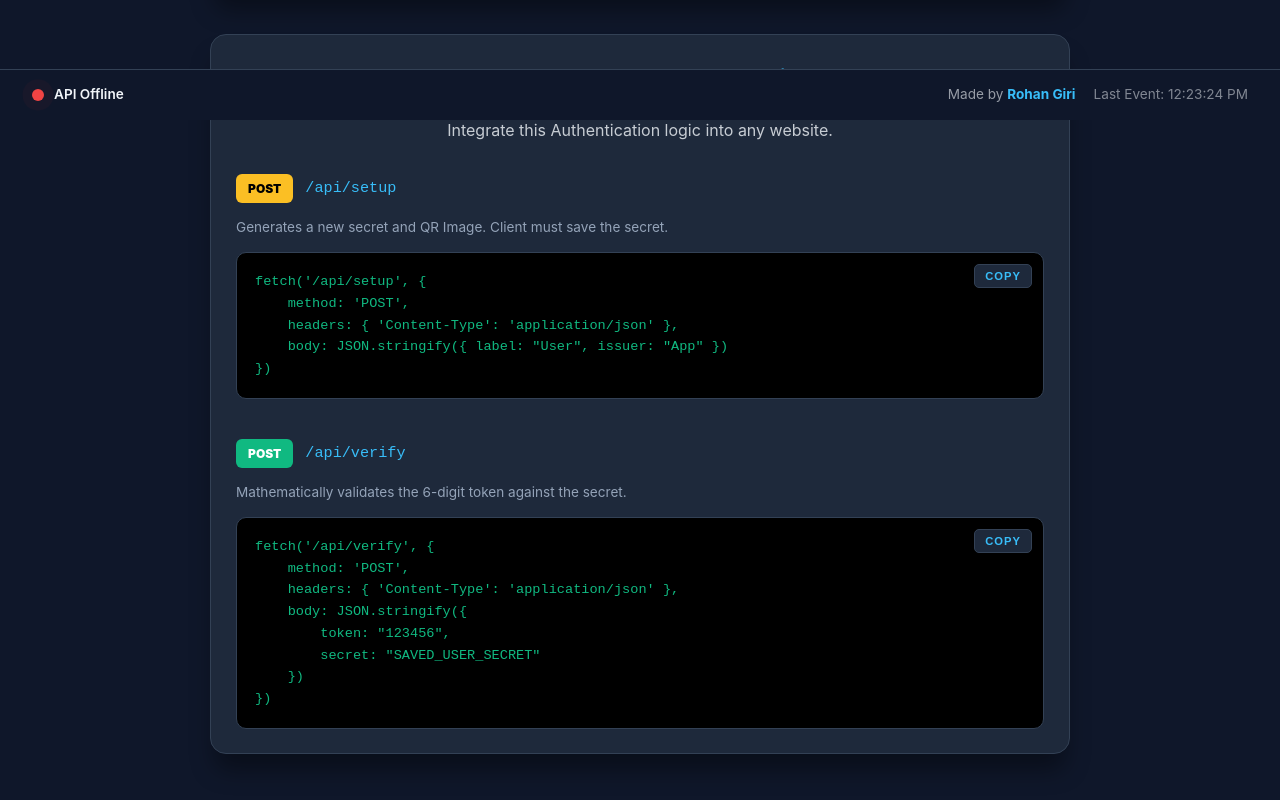
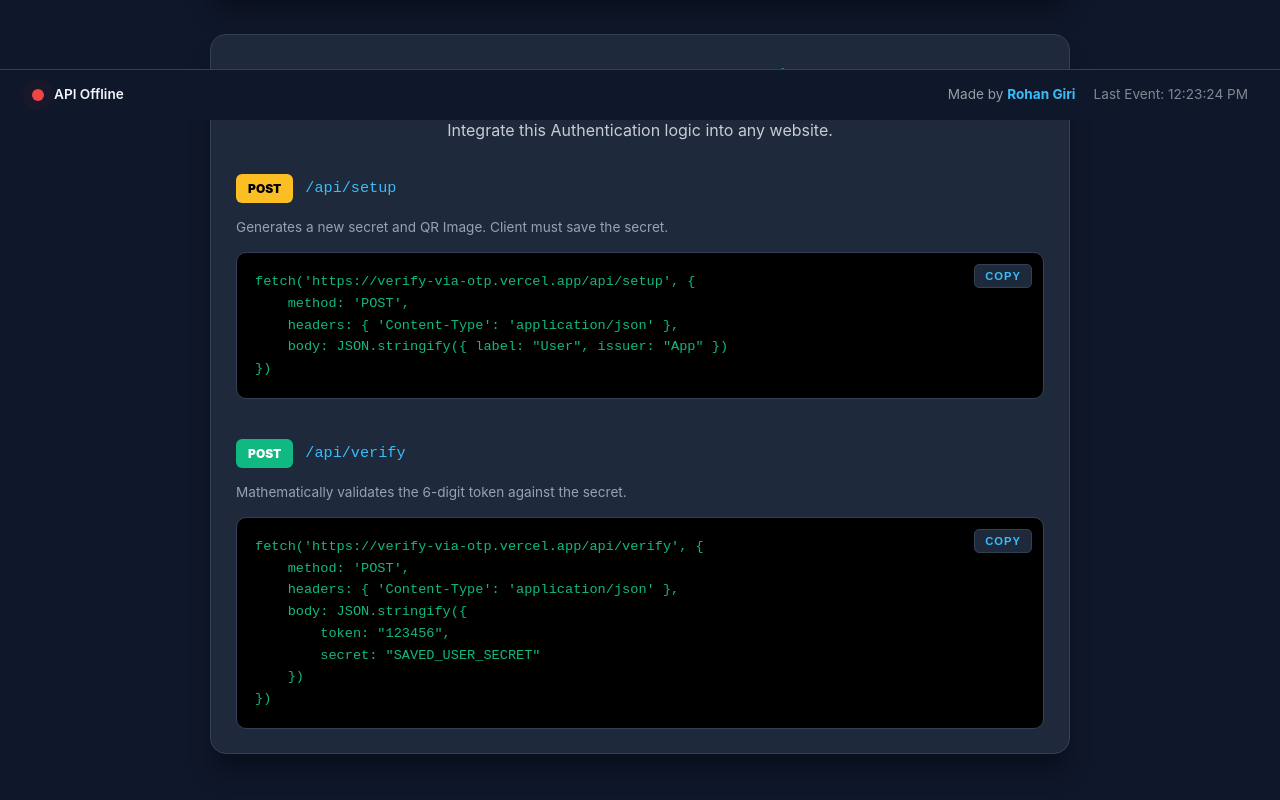
Before and after one commit to rohangiriportfolio/otp-verification, a website: page index.html in a window 1280 px wide. Shown: the part 680-1480 px from the top of the page. Drawn offline with Linux system fonts and the light colour scheme; no server answers.

Commit message:
Update index.html

```diff
--- a/index.html
+++ b/index.html
@@ -398,7 +398,7 @@
                 secret.</p>
             <div class="code-container">
                 <button class="copy-btn" onclick="copyCode('code1', this)">Copy</button>
-                <pre id="code1">fetch('/api/setup', {
+                <pre id="code1">fetch('https://verify-via-otp.vercel.app/api/setup', {
     method: 'POST',
     headers: { 'Content-Type': 'application/json' },
     body: JSON.stringify({ label: "User", issuer: "App" })
@@ -414,7 +414,7 @@
                 secret.</p>
             <div class="code-container">
                 <button class="copy-btn" onclick="copyCode('code2', this)">Copy</button>
-                <pre id="code2">fetch('/api/verify', {
+                <pre id="code2">fetch('https://verify-via-otp.vercel.app/api/verify', {
     method: 'POST',
     headers: { 'Content-Type': 'application/json' },
     body: JSON.stringify({
```
